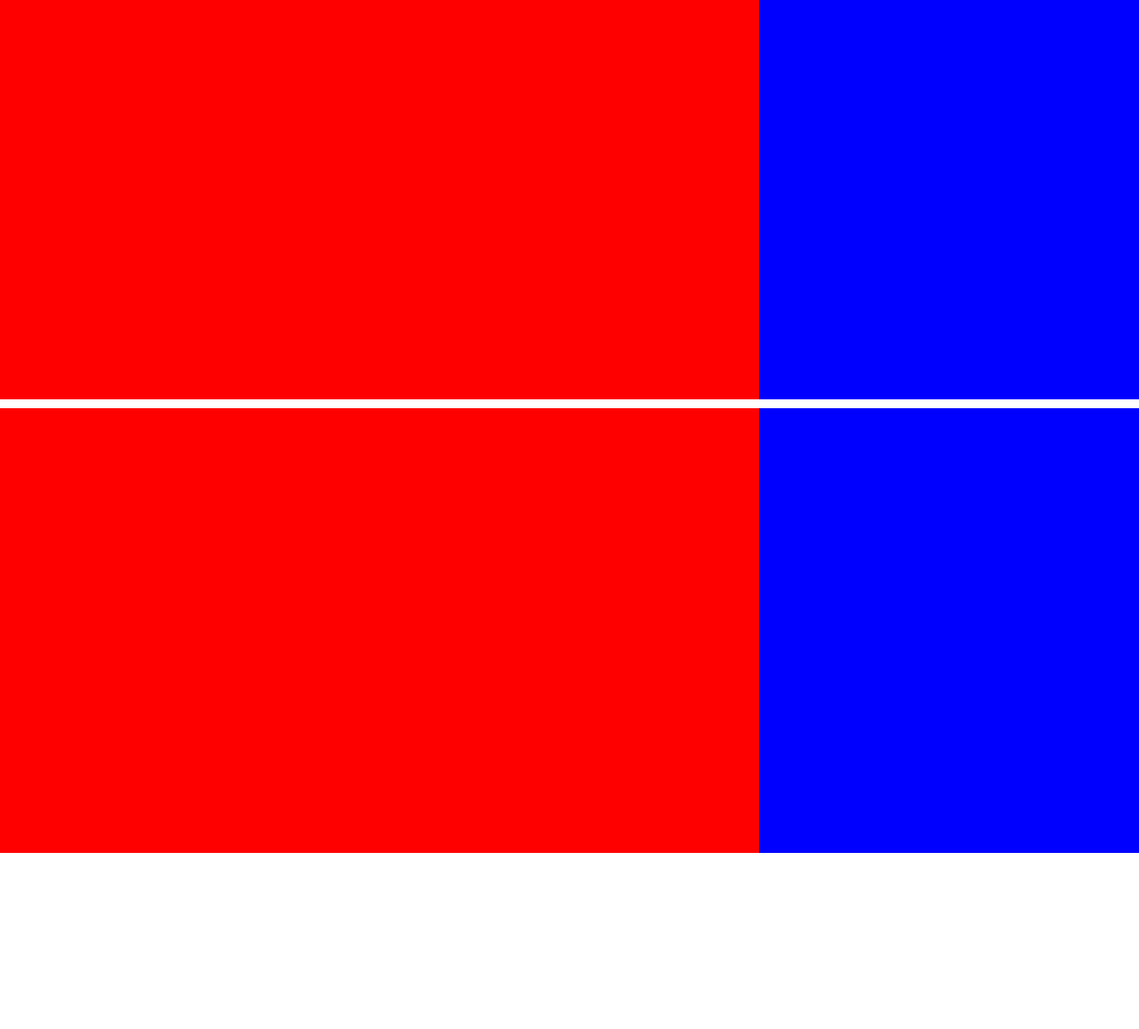
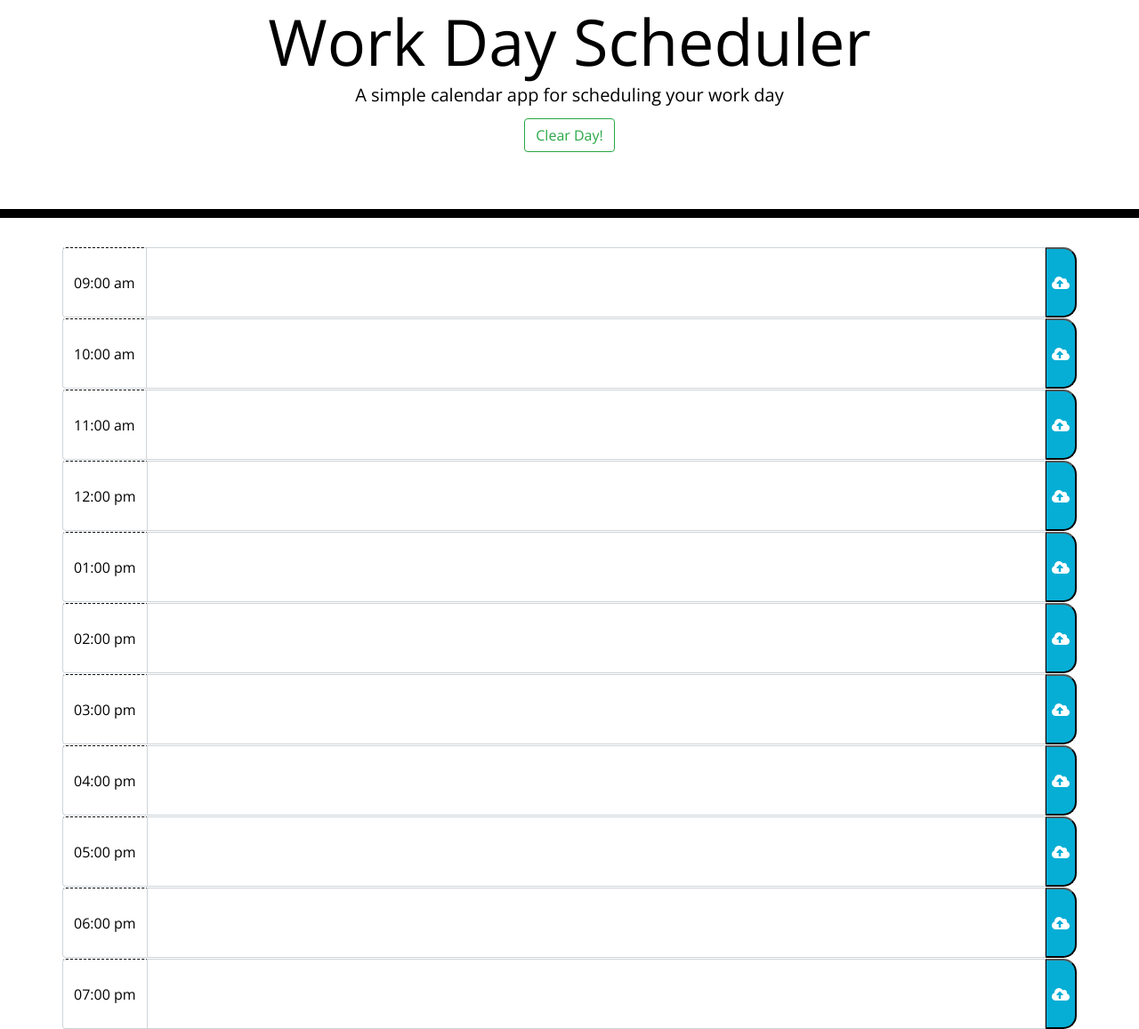
Before and after one commit to Saiban-Hussein/homework5, a plain HTML site: page Develop/index.html in a window 1280 px wide. Shown: the part 61-1218 px from the top of the page at 89% size. Before the commit the page ends 1020 px from the top, so only its background shows below. Drawn offline with nearby package versions, Linux system fonts and the light colour scheme.

Commit message:
commit message

```diff
--- a/Develop/index.html
+++ b/Develop/index.html
@@ -1,6 +1,5 @@
 <!DOCTYPE html>
 <html lang="en">
-
 <head>
   <meta charset="UTF-8" />
   <meta name="viewport" content="width=device-width, initial-scale=1.0" />
@@ -14,40 +13,126 @@
 </head>
 
 <body>
-  <div style="page-break-after: always">
-    <table style="margin-top:10px; padding: 20px;border-color: #0c0c0c;width: 100%"></table>
-    <div style="width: 100%; display: -webkit-box; display: flex; -webkit-box-pack: center; justify-content: center;">
-      <div
-        style="width: 79%; height: 500px; background-color: red; position: relative;  -webkit-box-flex: 2; -webkit-flex: 2; flex: 2;">
-
-      </div> <!-- Timeblocks go here -->
-      <div
-        style="width: 19%; height: 500px; background-color: blue; position: relative;  -webkit-box-flex: 1; -webkit-flex: 1; flex: 1;">
-
+  <header class="jumbotron">
+    <h1 class="display-3">Work Day Scheduler</h1>
+    <p class="lead">A simple calendar app for scheduling your work day</p>
+    <p id="currentDay" class="lead"></p>
+    <button type="button" class="btn btn-outline-success" id="clearDay">Clear Day!</button>
+  </header>
+  <div class="container">
+    <div class="row">
+      <div class="input-group">
+        <div class="input-group-prepend">
+          <span class="input-group-text hour">09:00 am </span>
+        </div>
+        <textarea class="form-control" aria-label="With textarea" id="9am"></textarea>
+        <button type="button" class="saveBtn"><i class="fas fa-cloud-upload-alt"></i></button>
       </div>
     </div>
-  </div>
-  <script>
-    console.log('uhhhhhhh 1')
-  </script>
-  <div style="page-break-after: always">
-    <table style="margin-top:10px; padding: 20px;border-color: #0c0c0c;width: 100%"></table>
-    <div style="width: 100%; display: -webkit-box; display: flex; -webkit-box-pack: center; justify-content: center;">
-      <div
-        style="width: 79%; height: 500px; background-color: red; position: relative;  -webkit-box-flex: 2; -webkit-flex: 2; flex: 2;">
 
-      </div> <!-- Timeblocks go here -->
-      <div
-        style="width: 19%; height: 500px; background-color: blue; position: relative;  -webkit-box-flex: 1; -webkit-flex: 1; flex: 1;">
-
+    <div class="row">
+      <div class="input-group">
+        <div class="input-group-prepend">
+          <span class="input-group-text hour">10:00 am </span>
+        </div>
+        <textarea class="form-control" aria-label="With textarea" id="10am"></textarea>
+        <button type="button" class="saveBtn"><i class="fas fa-cloud-upload-alt"></i></button>
       </div>
     </div>
+
+    <div class="row">
+      <div class="input-group">
+        <div class="input-group-prepend">
+          <span class="input-group-text hour">11:00 am </span>
+        </div>
+        <textarea class="form-control" aria-label="With textarea" id="11am"></textarea>
+        <button type="button" class="saveBtn"><i class="fas fa-cloud-upload-alt"></i></button>
+      </div>
+    </div>
+
+    <div class="row">
+      <div class="input-group">
+        <div class="input-group-prepend">
+          <span class="input-group-text hour">12:00 pm </span>
+        </div>
+        <textarea class="form-control" aria-label="With textarea" id="12pm"></textarea>
+        <button type="button" class="saveBtn"><i class="fas fa-cloud-upload-alt"></i></button>
+      </div>
+    </div>
+
+    <div class="row">
+      <div class="input-group">
+        <div class="input-group-prepend">
+          <span class="input-group-text hour">01:00 pm </span>
+        </div>
+        <textarea class="form-control" aria-label="With textarea" id="13pm"></textarea>
+        <button type="button" class="saveBtn"><i class="fas fa-cloud-upload-alt"></i></button>
+      </div>
+    </div>
+
+    <div class="row">
+      <div class="input-group">
+        <div class="input-group-prepend">
+          <span class="input-group-text hour">02:00 pm </span>
+        </div>
+        <textarea class="form-control" aria-label="With textarea" id="14pm"></textarea>
+        <button type="button" class="saveBtn"><i class="fas fa-cloud-upload-alt"></i></button>
+      </div>
+    </div>
+
+    <div class="row">
+      <div class="input-group">
+        <div class="input-group-prepend">
+          <span class="input-group-text hour">03:00 pm </span>
+        </div>
+        <textarea class="form-control" aria-label="With textarea" id="15pm"></textarea>
+        <button type="button" class="saveBtn"><i class="fas fa-cloud-upload-alt"></i></button>
+      </div>
+    </div>
+
+    <div class="row">
+      <div class="input-group">
+        <div class="input-group-prepend">
+          <span class="input-group-text hour">04:00 pm </span>
+        </div>
+        <textarea class="form-control" aria-label="With textarea" id="16pm"></textarea>
+        <button type="button" class="saveBtn"><i class="fas fa-cloud-upload-alt"></i></button>
+      </div>
+    </div>
+
+    <div class="row">
+      <div class="input-group">
+        <div class="input-group-prepend">
+          <span class="input-group-text hour">05:00 pm </span>
+        </div>
+        <textarea class="form-control" aria-label="With textarea" id="17pm"></textarea>
+        <button type="button" class="saveBtn"><i class="fas fa-cloud-upload-alt"></i></button>
+      </div>
+    </div>
+
+    <div class="row">
+      <div class="input-group">
+        <div class="input-group-prepend">
+          <span class="input-group-text hour">06:00 pm </span>
+        </div>
+        <textarea class="form-control" aria-label="With textarea" id="18pm"></textarea>
+        <button type="button" class="saveBtn"><i class="fas fa-cloud-upload-alt"></i></button>
+      </div>
+    </div>
+
+    <div class="row">
+      <div class="input-group">
+        <div class="input-group-prepend">
+          <span class="input-group-text hour">07:00 pm </span>
+        </div>
+        <textarea class="form-control" aria-label="With textarea" id="19pm"></textarea>
+        <button type="button" class="saveBtn"><i class="fas fa-cloud-upload-alt"></i></button>
+      </div>
+    </div>
+
   </div>
-  <!-- <script>
-    console.log('HIIIIII 2')
-  </script>
- -->
- <script src="script.js"></script>
+
+  <script src="script.js"></script>
   <script src="https://cdnjs.cloudflare.com/ajax/libs/jquery/3.2.1/jquery.min.js"></script>
   <script src="https://cdnjs.cloudflare.com/ajax/libs/moment.js/2.24.0/moment.min.js"></script>
 
```
